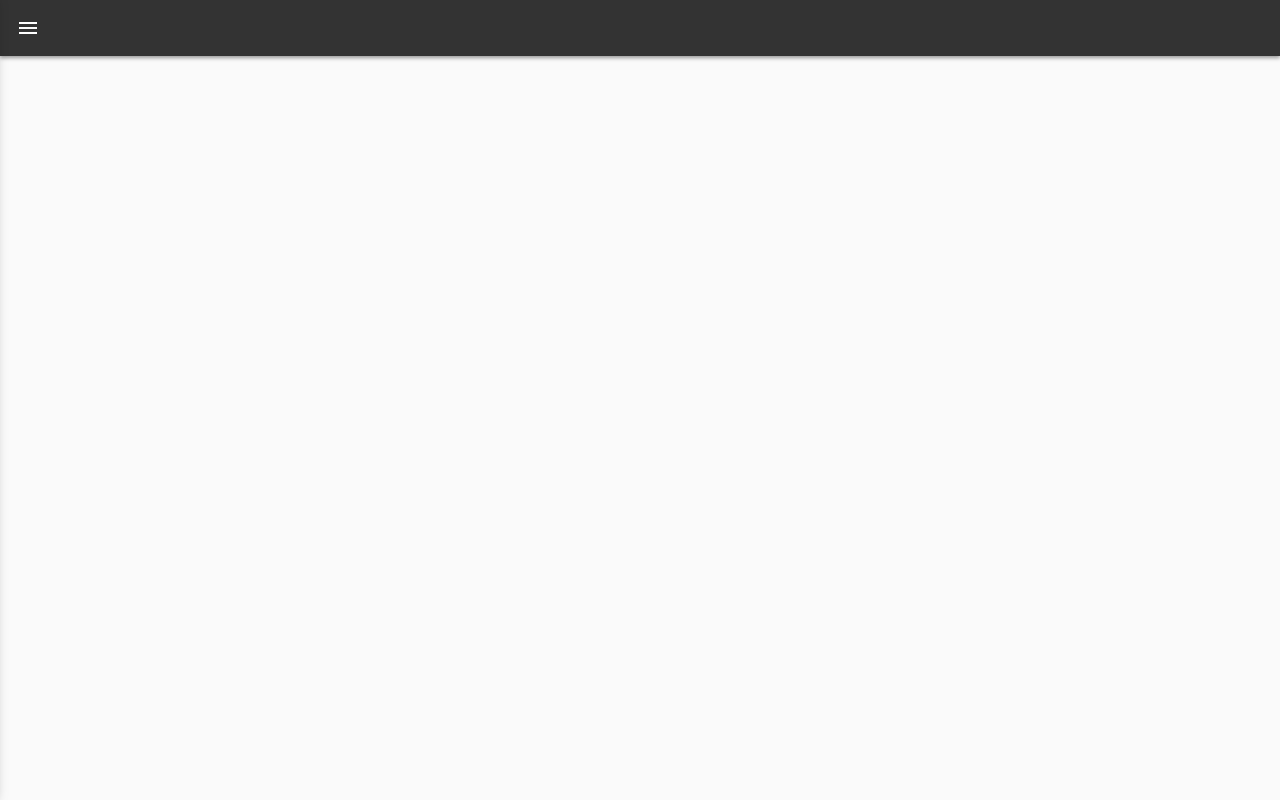
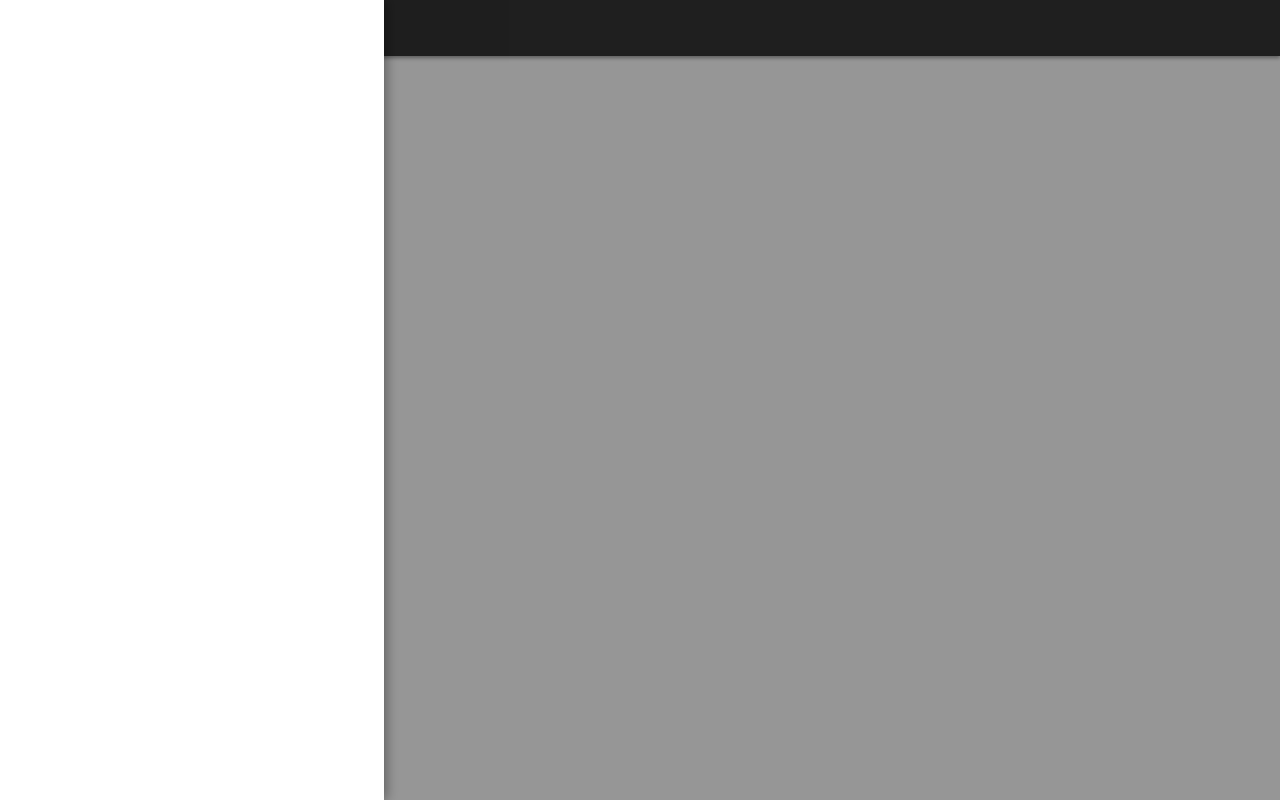
Before and after one commit to abheist/sidenav, a plain HTML site: page index.html in a window 1280 px wide. Both pictures are taken after a click on the button "menu". Drawn offline with Linux system fonts and the light colour scheme.

Commit message:
intermeidate commit

```diff
--- a/styles.css
+++ b/styles.css
@@ -66,10 +66,10 @@ html, body {
     transform: translateX(-102%)
 }
 
-.side-nav--visible .side-nav::before {
+.side-nav--visible::before {
     opacity: 1;
 }
 
 .side-nav--visible .side-nav__container {
-
+    transform: none;
 }
```
